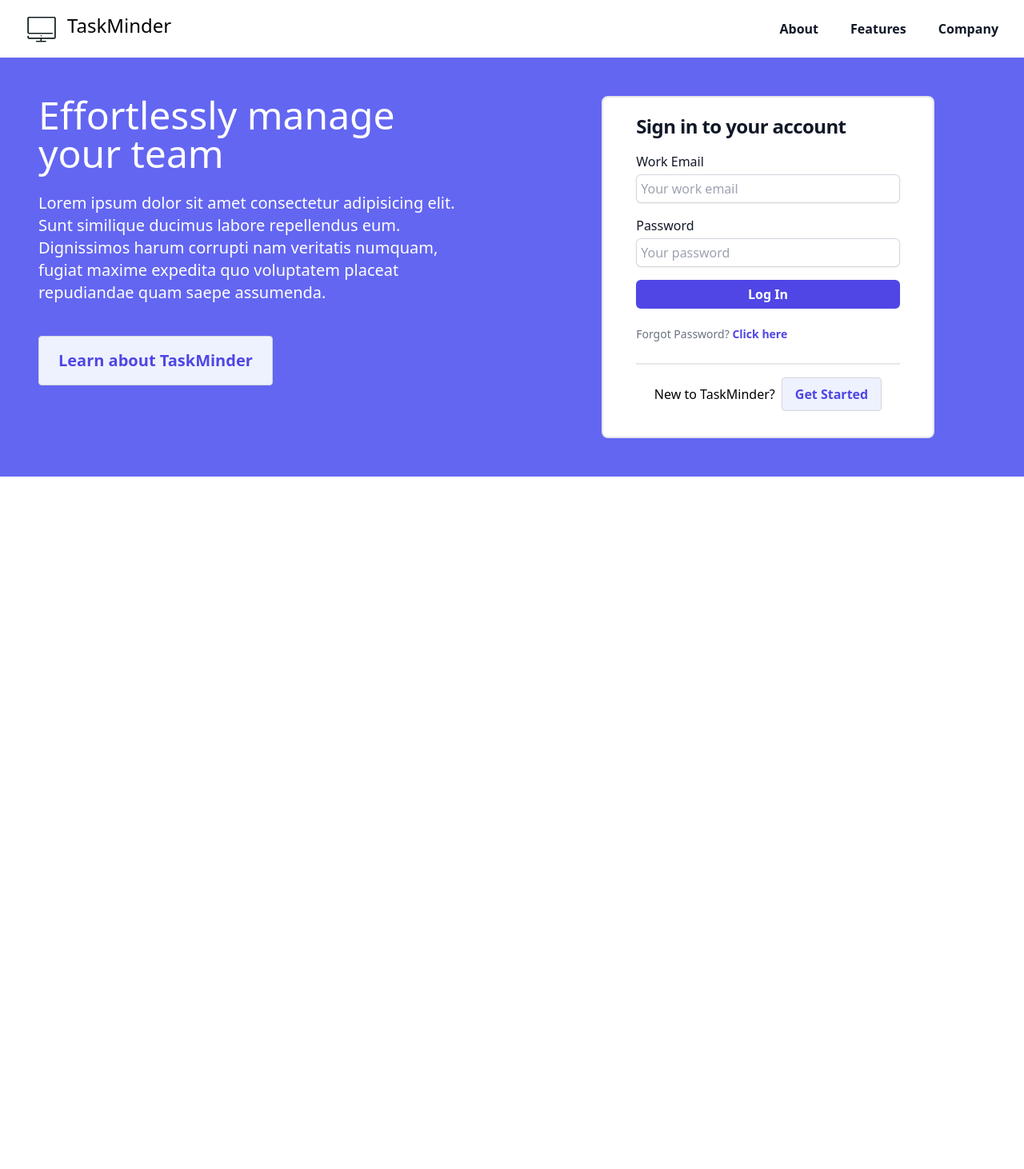
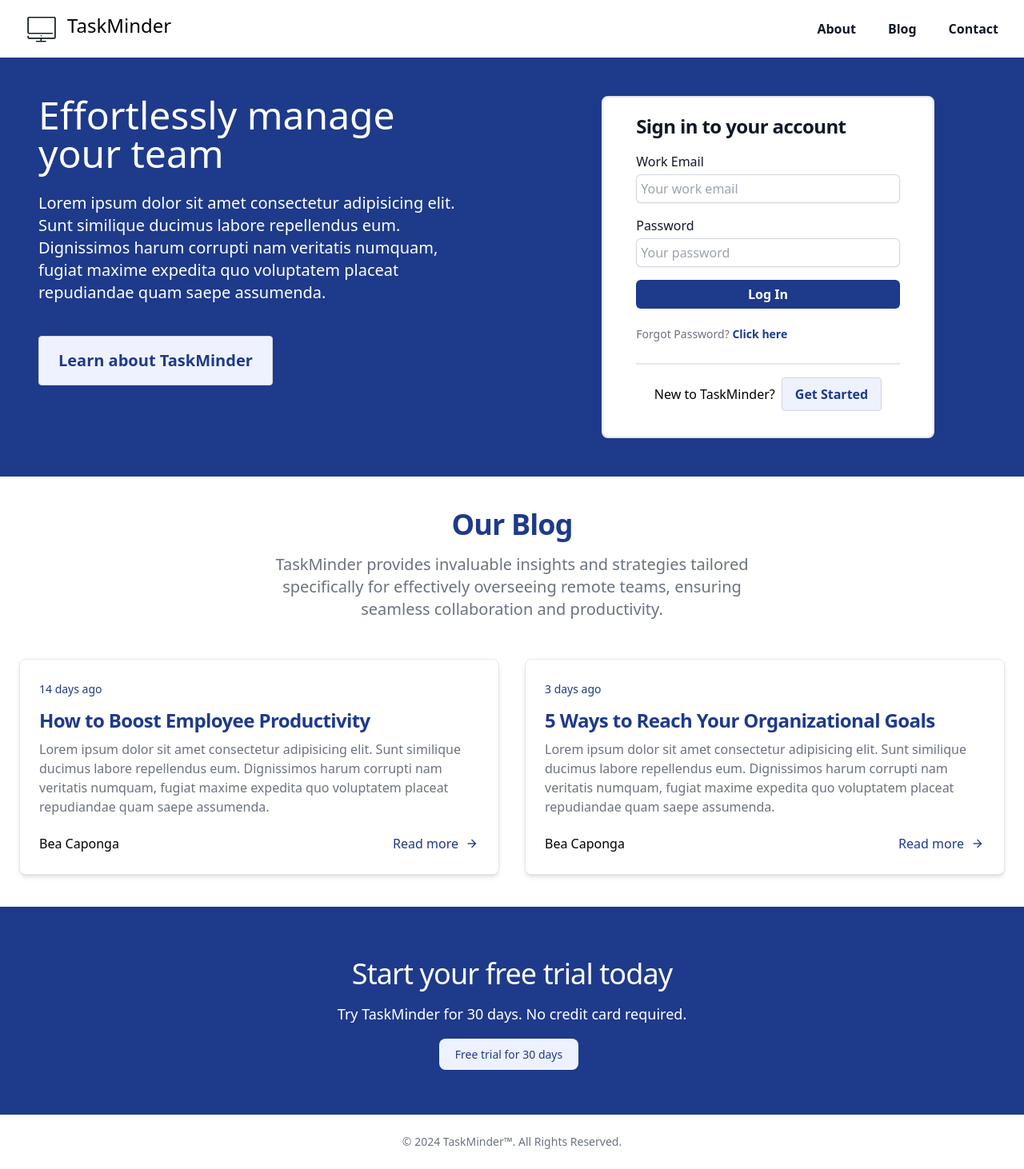
Before and after one commit to bea-austria/taskminder, a React (Vite) app in the folder frontend/: page / in a window 1280 px wide. Shown: the whole page at 80% size. Before the commit the page ends 800 px from the top, so only its background shows below. Built offline with nearby package versions, Linux system fonts and the light colour scheme; no server answers.

Commit message:
Add blog section on the landing page

```diff
--- /dev/null
+++ b/frontend/src/components/Blog.jsx
@@ -0,0 +1,40 @@
+import blogs from "../const/blogPosts";
+
+function Blog(){
+    return(
+        <section className="bg-white dark:bg-gray-900">
+            <div className="py-8 px-4 mx-auto max-w-screen-xl lg:py-10 lg:px-6">
+                <div className="mx-auto max-w-screen-sm text-center lg:mb-12 mb-5">
+                    <h2 className="mb-4 text-3xl lg:text-4xl tracking-tight font-extrabold text-blue-900 dark:text-white">Our Blog</h2>
+                    <p className="font-light text-gray-500 sm:text-xl dark:text-gray-400">TaskMinder provides invaluable insights and strategies tailored specifically for effectively overseeing remote teams, ensuring seamless collaboration and productivity.</p>
+                </div>
+                <div className="grid gap-8 lg:grid-cols-2">
+                    {blogs.map((blog)=>(
+                        <article className="p-6 bg-white rounded-lg border border-gray-200 shadow-md dark:bg-gray-800 dark:border-gray-700">
+                            <span className="text-sm text-blue-900">{blog.date}</span>
+                            <h2 className="mb-2 mt-3 text-xl sm:text-2xl font-bold tracking-tight text-blue-900 dark:text-white"><a href="#">{blog.title}</a></h2>
+                            <p className="mb-5 font-light text-gray-500 dark:text-gray-400">{blog.preview}</p>
+                            <div className="flex justify-between items-center">
+                                <div className="flex items-center space-x-4">
+                                    <span className="font-medium dark:text-white">
+                                    {blog.author}
+                                    </span>
+                                </div>
+                                <div className="flex items-center">
+                                    <a href="#" className="inline-flex items-center font-medium text-blue-900 dark:text-primary-500 hover:underline">
+                                        Read more
+                                    </a>
+                                    <span class="material-symbols-outlined text-lg ml-2 text-blue-900">
+                                        arrow_forward
+                                    </span>
+                                </div>
+                            </div>
+                        </article>
+                    ))}
+                </div>
+            </div>
+        </section>
+    )
+};
+
+export default Blog;
--- /dev/null
+++ b/frontend/src/components/Footer.jsx
@@ -0,0 +1,9 @@
+function Footer(){
+    return(
+        <footer className="p-6 flex justify-center">
+            <span className="block text-sm text-gray-500 sm:text-center dark:text-gray-400">© 2024 <a href="#" className="hover:underline">TaskMinder™</a>. All Rights Reserved.</span>
+        </footer>
+    )
+}
+
+export default Footer;
--- a/frontend/src/components/Header.jsx
+++ b/frontend/src/components/Header.jsx
@@ -1,10 +1,10 @@
 import logo from "../assets/logo/taskminderlogo.svg"
-
+import { Link } from "react-router-dom";
 
 function Header(){
     return (
 
-    <header className="flex flex-col xsm:flex xsm:justify-between xsm:flex-row xsm:px-6 sm:py-4 lg:px-8">
+    <header className="flex flex-col xsm:flex xsm:justify-between xsm:flex-row xsm:px-6 sm:py-4 lg:px-8 flex-shrink-0">
         <div className="pt-3 xsm:py-3 sm:py-0">
           <a href="#" className="-m-1.5 p-1.5 flex justify-center gap-3">
             <span className="sr-only">TaskMinder</span>
@@ -16,11 +16,11 @@ function Header(){
           <a href="#" className="text-sm font-semibold leading-6 text-gray-900 sm:text-base">
             About
           </a>
+          <Link to="#blog" className="text-sm font-semibold leading-6 text-gray-900 sm:text-base">
+            Blog
+          </Link>
           <a href="#" className="text-sm font-semibold leading-6 text-gray-900 sm:text-base">
-            Features
-          </a>
-          <a href="#" className="text-sm font-semibold leading-6 text-gray-900 sm:text-base">
-            Company
+            Contact
           </a>
       </nav>
     </header>
--- a/frontend/src/components/Landing.jsx
+++ b/frontend/src/components/Landing.jsx
@@ -2,27 +2,29 @@ import Login from './Login'
 import Header from './Header'
 import UserContext from '../../utils/userContext';
 import { useContext } from 'react';
+import Footer from './Footer';
+import Blog from './Blog';
 
 function Landing(){
     const {successMsg, errorMsg, setSuccessMsg, setErrorMsg} = useContext(UserContext);
 
-    setTimeout(() => setErrorMsg(''), 3000)
-    setTimeout(() => setSuccessMsg(''), 3000)
+    setTimeout(() => setErrorMsg(''), 2000)
+    setTimeout(() => setSuccessMsg(''), 2000)
     return(
-        <>
+        <div className='min-h-screen flex flex-col'>
         <Header/>
-        <main className='md:grid md:grid-cols-2 bg-indigo-500 '>
-            <div className='p-6 pb-0 xsm:p-8 xsm:pb-0 sm:p-12 sm:pb-0 md:p-10 lg:p-12'>
+        <main className="flex-grow md:grid md:grid-cols-2 bg-blue-900">
+            <div className="p-6 pb-0 xsm:p-8 xsm:pb-0 sm:p-12 sm:pb-0 md:p-10 lg:p-12 ">
                 <h1 className='text-3xl mb-3 text-white sm:text-4xl lg:text-5xl'>Effortlessly manage your team</h1>
                 <p className='text-base text-white sm:text-lg lg:text-xl lg:my-6'>Lorem ipsum dolor sit amet consectetur adipisicing elit. Sunt similique ducimus labore repellendus eum. Dignissimos harum corrupti nam veritatis numquam, fugiat maxime expedita quo voluptatem placeat repudiandae quam saepe assumenda.</p>
-                <button className="bg-indigo-50 text-base hover:bg-indigo-100 text-indigo-600 font-bold mt-4 py-2 px-3 lg:text-xl lg:py-4 lg:px-6 rounded border border-gray-300 sm:text-lg">
+                <button className="bg-indigo-50 text-base hover:bg-indigo-100 text-blue-900 font-bold mt-4 py-2 px-3 lg:text-xl lg:py-4 lg:px-6 rounded border border-gray-300 sm:text-lg">
                     Learn about TaskMinder
                 </button>
             </div>
 
-            <div className='p-6 xsm:p-12 sm:w-4/5 md:w-full md:p-10 sm:mx-auto lg:p-12 xl:w-4/5 relative'>
+            <div className='p-6 xsm:p-12 sm:w-4/5 md:w-full md:p-10 sm:mx-auto lg:p-12 xl:w-4/5 relative '>
             {errorMsg && (
-                <div className="absolute top-0 left-0 right-0 mx-auto flex items-center p-4 mb-4 text-sm w-fit text-red-800 border border-red-300 rounded-lg bg-red-50 dark:bg-gray-800 dark:text-red-400 dark:border-red-800" role="alert">
+                <div className="animate-bounce absolute top-0 left-0 right-0 mx-auto flex items-center p-4 mb-4 text-sm w-fit text-red-800 border border-red-300 rounded-lg bg-red-50 dark:bg-gray-800 dark:text-red-400 dark:border-red-800" role="alert">
                 <span className="material-symbols-outlined flex-shrink-0 inline me-3">
                 info
                 </span>
@@ -34,7 +36,7 @@ function Landing(){
             )}
 
             {successMsg && (
-                <div className="absolute top-0 left-0 right-0 mx-auto flex items-center p-4 mb-4 text-sm w-fit text-green-800 border border-green-300 rounded-lg bg-green-50 dark:bg-gray-800 dark:text-green-400 dark:border-green-800" role="alert">
+                <div className="animate-bounce absolute top-0 left-0 right-0 mx-auto flex items-center p-4 mb-4 text-sm w-fit text-green-800 border border-green-300 rounded-lg bg-green-50 dark:bg-gray-800 dark:text-green-400 dark:border-green-800" role="alert">
                 <span className="material-symbols-outlined flex-shrink-0 inline me-3">
                 info
                 </span>
@@ -48,7 +50,18 @@ function Landing(){
                 <Login/>
             </div>
         </main>
-        </>
+        <Blog/>
+        <section className="bg-blue-900 dark:bg-gray-900">
+            <div className="py-8 px-4 mx-auto max-w-screen-xl sm:py-16 lg:px-6">
+                <div className="mx-auto max-w-screen-sm text-center">
+                    <h2 className="mb-4 text-2xl lg:text-4xl tracking-tight leading-tight text-white dark:text-white">Start your free trial today</h2>
+                    <p className="mb-6 font-light text-white md:text-lg">Try TaskMinder for 30 days. No credit card required.</p>
+                    <a href="#" className="bg-indigo-50 hover:bg-indigo-100 text-blue-900 dark:focus:ring-primary-800focus:ring-4 focus:ring-primary-300 font-medium rounded-lg text-sm px-5 py-2.5 mr-2 mb-2 dark:bg-primary-600 dark:hover:bg-primary-700 focus:outline-none dark:focus:ring-primary-800">Free trial for 30 days</a>
+                </div>
+            </div>
+        </section>
+        <Footer/>
+        </div>
     )
 }
 
--- a/frontend/src/components/Login.jsx
+++ b/frontend/src/components/Login.jsx
@@ -2,7 +2,7 @@ import { useState, useContext } from "react";
 import React from 'react';
 import { Formik, Form, useFormikContext} from 'formik';
 import FormFields from "./FormFields";
-import { registrationfields, logInFields } from "../../utils/formFields";
+import { registrationfields, logInFields } from "../const/formFields";
 import * as Yup from 'yup';
 import UserContext from "../../utils/userContext";
 
@@ -10,6 +10,7 @@ import UserContext from "../../utils/userContext";
 function Login(){
     const[isRegistered, setIsRegistered] = useState(true);
     const {handleLogIn, handleRegistration} = useContext(UserContext);
+    const[isSubmitted, setIsSubmitted] = useState(false);
 
     //Handles registration of new user
     function handleIsRegister(){
@@ -34,7 +35,7 @@ function Login(){
     let validationSchema = Yup.object().shape({
       email: Yup.string().email('Invalid email').required('Required'),
       password: Yup.string()
-        .required('Password is required')
+        .required('Required')
     });
 
     //Additional validation rules for registration
@@ -42,14 +43,14 @@ function Login(){
       firstName: Yup.string()
         .min(2, 'First name is too short!')
         .max(50, 'First name is too long!')
-        .required('Please provide your first name'),
+        .required('Required'),
       lastName: Yup.string()
         .min(2, 'Last name is too short!')
         .max(50, 'Last name is too long!')
-        .required('Please provide your last name'),
+        .required('Required'),
       password: Yup.string()
         .min(8, 'Password must be at least 8 characters')
-        .required('Password is required')
+        .required('Required')
         .matches(/(?=.*[a-z])(?=.*[A-Z])\w+/, "Password should contain at least one uppercase and lowercase character")
         .matches(/\d/, "Password should contain at least one number")
         .matches(/[`!@#$%^&*()_+\-=[\]{};':"\\|,.<>/?~]/, "Password should contain at least one special character"),
@@ -57,14 +58,14 @@ function Login(){
         .when("password", (password, schema) => {
           if (password) {
             return schema
-              .required("Password confirmation is required")
+              .required("Required")
               .oneOf([Yup.ref("password")], "Passwords do not match");
           }
         }),
     });
 
     return(
-        <div className="flex min-h-full flex-1 flex-col justify-center items-center pb-8 bg-white rounded-lg border-2">
+        <div className="flex flex-1 flex-col justify-center items-center pb-8 bg-white rounded-lg border-2">
         <div className="xsm:w-4/5">
           <h2 className="mt-3 text-center text-xl xsm:text-xl sm:text-xl sm:mt-5 xsm:text-left lg:text-2xl xlg:text-3xl font-bold leading-9 tracking-tight text-gray-900">
             {isRegistered ? "Sign in to your account" : "Join TaskMinder"}
@@ -82,9 +83,11 @@ function Login(){
             }}
             validationSchema={isRegistered ? validationSchema : registerValidationSchema}
             onSubmit= {(values) => {
+              setIsSubmitted(true);
               setTimeout(()=> {
                 handleSubmit(values)
-              }, 3000)
+                setIsSubmitted(false)
+              }, 1000)
             }}
           >
             {({ errors, touched }) => (
@@ -105,8 +108,12 @@ function Login(){
                 <div className="mt-3">
                   <button
                     type="submit"
-                    className="flex w-full justify-center rounded-md bg-indigo-600 px-3 py-1.5 text-sm font-semibold leading-6 text-white shadow-sm hover:bg-indigo-500 focus-visible:outline focus-visible:outline-2 focus-visible:outline-offset-2 focus-visible:outline-indigo-600 sm:text-base"
+                    className={`flex w-full justify-center rounded-md bg-blue-900 px-3 py-1.5 text-sm font-semibold leading-6 text-white shadow-sm hover:bg-blue-700 focus-visible:outline focus-visible:outline-2 focus-visible:outline-offset-2 focus-visible:outline-blue-700 sm:text-base`}
+                    disabled={isSubmitted}
                   >
+                    { isSubmitted && <span className="material-symbols-outlined animate-spin text-lg text-white">
+                    autorenew
+                    </span>}
                     {isRegistered ? "Log In" : "Create Your Account"}
                   </button>
                 </div>
@@ -116,7 +123,7 @@ function Login(){
 
           <p className="mt-5 text-left text-sm text-gray-500 pb-6 border-b-2">
             {isRegistered ? "Forgot Password? " : "Already Have an Account? "}
-            <a href="#" className="font-semibold leading-6 text-indigo-600 hover:text-indigo-500" onClick={isRegistered ? handlePWReset : handleIsRegister}>
+            <a href="#" className="font-semibold leading-6 text-blue-900 hover:text-blue-900" onClick={isRegistered ? handlePWReset : handleIsRegister}>
               {isRegistered ? "Click here" : "Log in here"}
             </a>
           </p>
@@ -125,7 +132,7 @@ function Login(){
             <p>
               New to TaskMinder?
             </p>
-            <button className="text-sm bg-indigo-50 hover:bg-indigo-100 text-indigo-600 font-bold py-2 px-4 rounded border border-gray-300 sm:text-base" onClick={handleIsRegister}>
+            <button className="text-sm bg-indigo-50 hover:bg-indigo-100 text-blue-900 font-bold py-2 px-4 rounded border border-gray-300 sm:text-base" onClick={handleIsRegister}>
               Get Started
             </button>
           </div>}
--- a/frontend/src/components/Summary.jsx
+++ b/frontend/src/components/Summary.jsx
@@ -4,7 +4,7 @@ import UserContext from '../../utils/userContext.js';
 import { useContext, useEffect, useState } from 'react';
 import PageHeader from './PageHeader.jsx';
 import ApexCharts from 'react-apexcharts';
-import options from '../../utils/chartData';
+import options from '../const/chartData.js';
 
 function Summary(){
     const {user, weeklyHours, projects, activityLevel, weeklyData} = useContext(UserContext);
--- /dev/null
+++ b/frontend/src/const/blogPosts.js
@@ -0,0 +1,16 @@
+const blogs = [
+    {
+        date: '14 days ago',
+        author: 'Bea Caponga',
+        title: 'How to Boost Employee Productivity',
+        preview: 'Lorem ipsum dolor sit amet consectetur adipisicing elit. Sunt similique ducimus labore repellendus eum. Dignissimos harum corrupti nam veritatis numquam, fugiat maxime expedita quo voluptatem placeat repudiandae quam saepe assumenda.'
+    },
+    {
+        date: '3 days ago',
+        author: 'Bea Caponga',
+        title: '5 Ways to Reach Your Organizational Goals',
+        preview: 'Lorem ipsum dolor sit amet consectetur adipisicing elit. Sunt similique ducimus labore repellendus eum. Dignissimos harum corrupti nam veritatis numquam, fugiat maxime expedita quo voluptatem placeat repudiandae quam saepe assumenda.'
+    }
+];
+
+export default blogs;
--- a/frontend/tailwind.config.js
+++ b/frontend/tailwind.config.js
@@ -10,6 +10,12 @@ export default {
         'xsm': '480px',
         ...screens,
       },
+      backgroundImage: {
+        'custom-image': "url('./public/taskminder-landing-bg.jpg')",
+      },
+      colors: {
+        customLightBlue: '#d3e6f5',
+      },
     },
   },
   plugins: [],
```
Also changed, not shown: frontend/public/taskminder-landing-bg.jpg (added), frontend/public/taskminder-landing-bg1.jpg (added), frontend/src/const/chartData.js (renamed from frontend/utils/chartData.js), frontend/src/const/formFields.js (renamed from frontend/utils/formFields.js).
